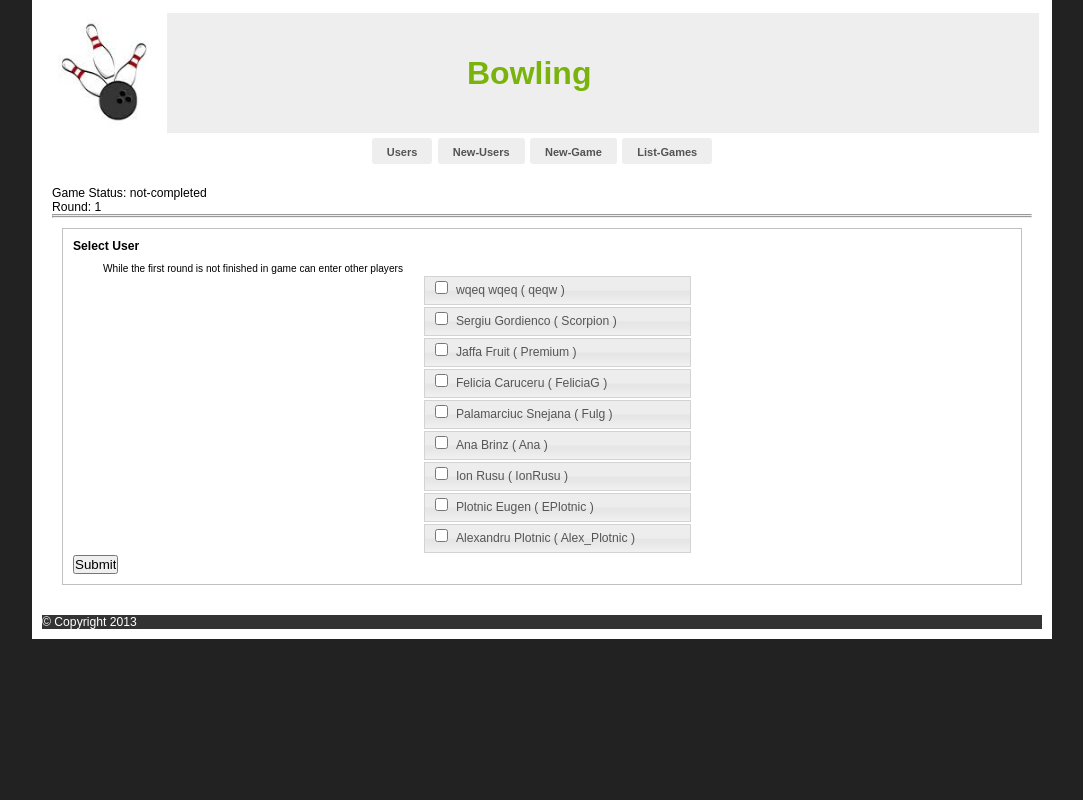
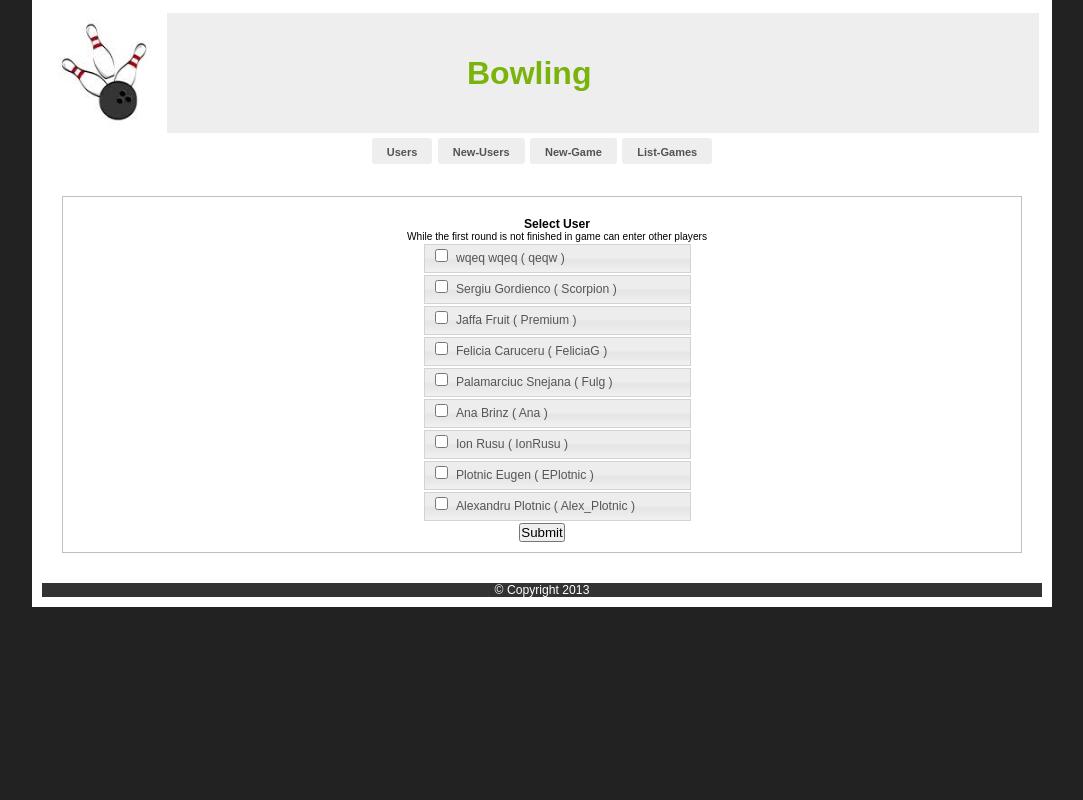
Before and after one commit to rolexx89/Bowling-site2, a CodeIgniter app: page /games/newgame in a window 1280 px wide. Shown: the whole page, without its empty margins (98-1181 px from the left). Run offline with CodeIgniter, Linux system fonts and the light colour scheme; some libraries are stand-ins or nearby versions.

Commit message:
trasmiterea datelor in xml , separarea view games in doua view

```diff
--- a/application/controllers/games.php
+++ b/application/controllers/games.php
@@ -159,11 +159,17 @@ class Games extends CI_Controller {
                     $this->currentGameData['game-data']     = $this->currentGameData['game']->getData();
                     $this->currentGameData['game-status']   = $this->currentGameData['game']->pushData();
             }
-        $this->currentGameData['ajax-request']  = !empty($request_partial);
+//        $this->currentGameData['ajax-request']  = !empty($request_partial);
         // apelam view-ul si ii oferim datele necesare pentru afisare
-        $this->display_lib->users_page(array(
-            'currentGameData'   => $this->currentGameData
-        ), 'pages/game', $this->currentGameData['ajax-request']);
+        if(empty($request_partial)) {
+            $this->display_lib->users_page(array(
+                'currentGameData'   => $this->currentGameData
+            ), 'pages/game');
+        } else {
+            $this->display_lib->users_page(array(
+                'currentGameData'   => $this->currentGameData
+            ), 'pages/game-json', true);
+        }
     }
     /**
      * actiunea data are ca scop restructurarea datelor pentru a fi mai
--- a/application/views/pages/game_list_view.php
+++ b/application/views/pages/game_list_view.php
@@ -22,7 +22,7 @@
 <?php } ?>
 </div>
 <li class="ui-button ui-widget ui-state-default ui-corner-all" title="icon back">
-    <a class="ui-icon ui-icon-circle-arrow-w" href="<?php echo base_url(); ?>"> back </a>
+    <a class="ui-icon ui-icon-circle-arrow-w" href="<?php echo base_url(); ?>games/newgame"> NewGames </a>
 </li>
 <hr />
    &nbsp;
--- a/application/views/pages/game_view.php
+++ b/application/views/pages/game_view.php
@@ -1,156 +1,34 @@
-<?php if(empty($currentGameData['ajax-request'])) { ?>
 <link type="text/css" href="/stylesheets/style.css" rel="stylesheet" />
-    <script src="http://code.jquery.com/jquery-1.8.2.min.js"></script>
+<script src="http://code.jquery.com/jquery-1.8.2.min.js"></script>
+<script type="text/javascript">
+    function updateAjaxSpace(data) {
+        $.post('/games/show/<?php echo $currentGameData['game']->getGameId(); ?>/1',
+                    data ? data : {},
+                    function(dataResponse){
+
+                        // json example
+                        // $('div#ajax-space').get(0).innerHTML = dataResponse["html-output"];
+
+                        // xml example
+                        var text = $('bowling-data > html-output',dataResponse).text();
+                        $('div#ajax-space',document).html(text);
+                        $('input#i0').val('');
+                        $('input#i0').focus();
+               },'xml');
+    }
+</script>
 <div id="ajax-space">
-<?php } ?>
 <?php if(isset($currentGameData['game-status'])) {  // controlam ca datele jocului au fost primite in view
 
-        if($currentGameData['game-status']['status'] == "completed" ) { ?>
-            Game Status: completed
-        <?php } else { ?>
-            Game Status: <?php echo htmlspecialchars($currentGameData['game-status']['status']); ?>
-            <br />
-            Round: <?php echo htmlspecialchars($currentGameData['game-status']['round']); ?>
-        <?php }
-
-
-    $userNext   = false;
-    if($currentGameData['game-data']) {
-        ?>
-        <hr />
-        <hr />
-
-        <h3>Game Table</h3>
+    if( $currentGameData['game-status']['status'] != "completed" ) { ?>
+        <form action="" charset="utf-8" method="post" style="border: 1px solid #c0c0c0; padding: 10px; margin: 10px;">
         <?php
-        if(!empty($currentGameData['game-data'])) {
-            ?>
-        <center>
-            <table class="list">
-                <tr class="mark">
-                    <td>Game #<?=$currentGameData['game']->getGameId(); ?></td>
-                    <?php
-                    // coloanele roundurilor
-                    for($i=1;$i<=10;$i++) echo "<td>{$i}</td>";
-                    ?>
-                    <td>Total</td>
-                    <td>Total Full</td>
-                </tr>
-            <?php
-            foreach ($currentGameData['game-data-grouped']['users'] as $user_id => $user ) {
-                ?>
-                <tr>
-                    <td><?=htmlspecialchars($user['user_data']['nick']);?></td>
-                    <?php
-                        // afisam valorile pentru roundurile curente 1..10
-                        for ($i=1;$i<=10;$i++) {
-                            ?><td><?php
-                            $k  = 0;
-                            // controlam daca userul are valori pentru roundul $i
-                            if(isset($user['rounds'][$i])) {
-                                // daca userul are valori pentru round-ul curent afisam valorile
-                                // ... priveste functia actionSufix din controlerul games
-                                $i_val  = 0;
-                                foreach ( $user['rounds'][$i] as $r ) {
-                                    $k  += $r['value'];
-                                    $i_val  += $r['value'];
-                                    if( $k == 10 && count($user['rounds'][$i]) > 1 ) {
-                                        echo "&nbsp;x&nbsp;";
-                                    } else {
-                                        if( $r['value'] > 0 && $r['value'] < 12)
-                                        echo "&nbsp;".$r['value']."&nbsp;";
-                                        if($r['value'] == 0)
-                                        echo "&nbsp;-&nbsp;";
-                                        if($r['value'] == 12)
-                                        echo "&nbsp;x&nbsp;";
-                                    }
-                                }
-                                    $i_try = count($user['rounds'][$i]);
-//                                    echo "[ $i_try | $i_val | $i | $userNext - $user_id ]";
-                                    if( $userNext === false )  {
-                                        if( $i == 10 ) {
-                                            if( $i_try < 3 && $i_val < 24 )
-                                                $userNext   = $user_id;
-                                        } else {
-                                            if(  $i_try < 2 && $i_val < 10 )
-                                                $userNext   = $user_id;
-                                        }
-                                    }
-//                                    echo "[$userNext]";
-
-                            } else {
-                                if(
-                                    $userNext === false
-                                        &&
-                                    $currentGameData['game-status']['round'] == $i
-                                        &&
-                                    ( $currentGameData['game-status']['allowed-new'] == false
-                                        ||
-                                      count($currentGameData['game-data-grouped']['users']) == count($currentGameData['game-players'])
-                                    )
-                                  )
-                                    $userNext   = $user_id;
-                              echo "&nbsp;";
-                            }
-                            ?></td><?php
-                        }
-                    ?>
-                    <td><?=($user['total']);?></td>
-                    <td><?=( $currentGameData['game-status']['status'] == "completed" ? $user['total'] : "&nbsp;" );?></td>
-                </tr>
-                <?php
-            }
-            ?>
-            </table>
-            </center>
-            <?php
-        }
-
-    }
-
-    if($currentGameData['game-status']['status'] != "completed") {
-
-         ?>
-        <hr />
-        <hr />
-        <form action="" charset="utf-8" method="post" style="border: 1px solid #c0c0c0; padding: 10px; margin: 10px;">
-            <h4>Select User</h4>
-        <?php
-
-            if( $userNext === false )
-            foreach ( $currentGameData['all-users'] as $item_id => $item ) {
-//                echo "{$item_id}:".((int)isset($currentGameData['game-data-grouped']['users'][$item_id]))." ";
-                if(
-                    !isset($currentGameData['game-data-grouped']['users'][$item_id])
-                     &&
-                    in_array($item_id,$currentGameData['game-players'])
-                     ) {
-                        $userNext = $item_id;
-                    }
-            }
-
-            // afisam utilizatorii ce deja joaca
-            foreach ( $currentGameData['all-users'] as $item_id => $item )
-                if( isset($currentGameData['game-data-grouped']['users'][$item_id])
-                     ||
-                    in_array($item_id,$currentGameData['game-players'])
-                ) {
-                    if( $userNext === false )
-                        $userNext = $item_id;
-                ?>
-                  <div style="padding-left: 30px;">
-                <label class="ui-state-default" >
-                    <input <?php echo ( $userNext == $item_id ? " checked=\"true\" match=\"this\" " : ""); ?> type="radio" name="game_data[player]" value="<?=$item_id;?>">
-                     <span>
-                        <?=htmlspecialchars($item['name']); ?>
-                        <?=htmlspecialchars($item['surname']); ?>
-                        ( <?=htmlspecialchars($item['nick']); ?> )
-                     </samp>
-                </label>
-                  </div>
-                <?php }
-             // afisam utilizatorii ce pot intra in joc pentru selecare
-            if($currentGameData['game-status']['allowed-new'] == true && empty($currentGameData['game-players']) ) {
+            // afisam utilizatorii ce pot intra in joc pentru selecare
+            if( $currentGameData['game-status']['allowed-new'] == true
+                && empty($currentGameData['game-players'])
+                && empty($currentGameData['game-data']) ) {
                 ?><div style="padding-left: 30px;padding-top: 10px;">
+                    <h4>Select User</h4>
                     <sub>While the first round is not finished in game can enter other players</sub>
                     <?php foreach ( $currentGameData['all-users'] as $item_id => $item )
                         if(!isset($currentGameData['game-data-grouped']['users'][$item_id])) { ?>
@@ -166,42 +44,50 @@
                 ?></div>
                 <input type="submit">
                 <?php
-            } else if( empty($currentGameData['game-data']) ) { ?>
-            <input id="i0" type="text" name="game_data[value]" value="" autocomplete="off" >
-            <input type="submit">
-        <?php }
-        ?>
+            } else if( empty($currentGameData['game-data']) ) {
+                // afisam utilizatorii ce deja joaca
+                ?><h4>Select User</h4><?php
+                $only_first  = true;
+                foreach ( $currentGameData['all-users'] as $item_id => $item )
+                    if( in_array($item_id,$currentGameData['game-players']) ) { ?>
+                    <div style="padding-left: 30px;">
+                      <label class="ui-state-default" >
+                          <input <?php if($only_first) { $only_first = false; echo " checked=\"true\" match=\"this\" "; } ?> type="radio" name="game_data[player]" value="<?=$item_id;?>">
+                           <span>
+                              <?=htmlspecialchars($item['name']); ?>
+                              <?=htmlspecialchars($item['surname']); ?>
+                              ( <?=htmlspecialchars($item['nick']); ?> )
+                           </span>
+                      </label>
+                    </div>
+            <?php } ?>
+                <input id="i0" type="text" name="game_data[value]" value="" autocomplete="off" >
+                <input type="submit">
+        <?php } else { ?>
+        <script type="text/javascript">
+            updateAjaxSpace();
+        </script>
+        <?php } ?>
   </form>
     <?php } ?>
   </div>
   <?php
     if( $currentGameData['game-status']['status'] != "completed"
-        && empty($currentGameData['ajax-request'])
-        && !empty($currentGameData['game-data']) ) {
-        if(!( $currentGameData['game-status']['allowed-new'] == true && empty($currentGameData['game-players']) ) ) { ?>
+        && !empty($currentGameData['game-data']) ) { ?>
         <h3>Push Data</h3>
         <h4>Enter Throw score</h4>
         <input id="i0" type="text" name="game_data[value]" value="" autocomplete="off" />
         <hr />
-        <?php } ?>
         <input class="ui-button ui-state-default ui-corner-all" type="submit" value="Arunca" onclick="
-               $.post('/games/show/<?php echo $currentGameData['game']->getGameId(); ?>/1',
-                    {   'game_data[value]' : $('input#i0').val(),
+                    updateAjaxSpace({
+                        'game_data[value]' : $('input#i0').val(),
                         'game_data[player]': $('input[name=&#x22;game_data[player]&#x22;][match]').val()
-                    },
-                    function(text){
-                        $('div#ajax-space').html(text);
-                        $('input#i0').val('');
-                        $('input#i0').focus();
-               },'text');
-               " />
+                    });" />
         <hr />
         <li class="ui-button ui-widget ui-state-default ui-corner-all" title="icon back">
-           <a class="ui-icon ui-icon-circle-arrow-w" href="<?php echo base_url(); ?>"> back </a>
+           <a class="ui-icon ui-icon-circle-arrow-w" href="<?php echo base_url(); ?>games/newgame"> NewGames </a>
         </li>
-        <li class="ui-button ui-widget ui-state-default ui-corner-all" title="icon script">
-            <a class="ui-icon ui-icon-script" href="<?php echo base_url(); ?>games/lists/<?php echo htmlspecialchars($item['id']); ?>"> lista </a>
-        </li>
+
   <?php }
 
 } else { ?>
--- a/stylesheets/style.css
+++ b/stylesheets/style.css
@@ -195,7 +195,7 @@ background-position: -144px -192px;
         margin  : 0 auto;
         padding : 10px;
         background  : #fff;
-        text-align  : left;
+        text-align  : center;
     }
 
     html,body,body center.wall {
```
Also changed, not shown: application/views/pages/game-json_view.php (added, +156 -0 lines), img/captcha/1378381840.0187.jpg (deleted), img/captcha/1378399539.7216.jpg (added).
